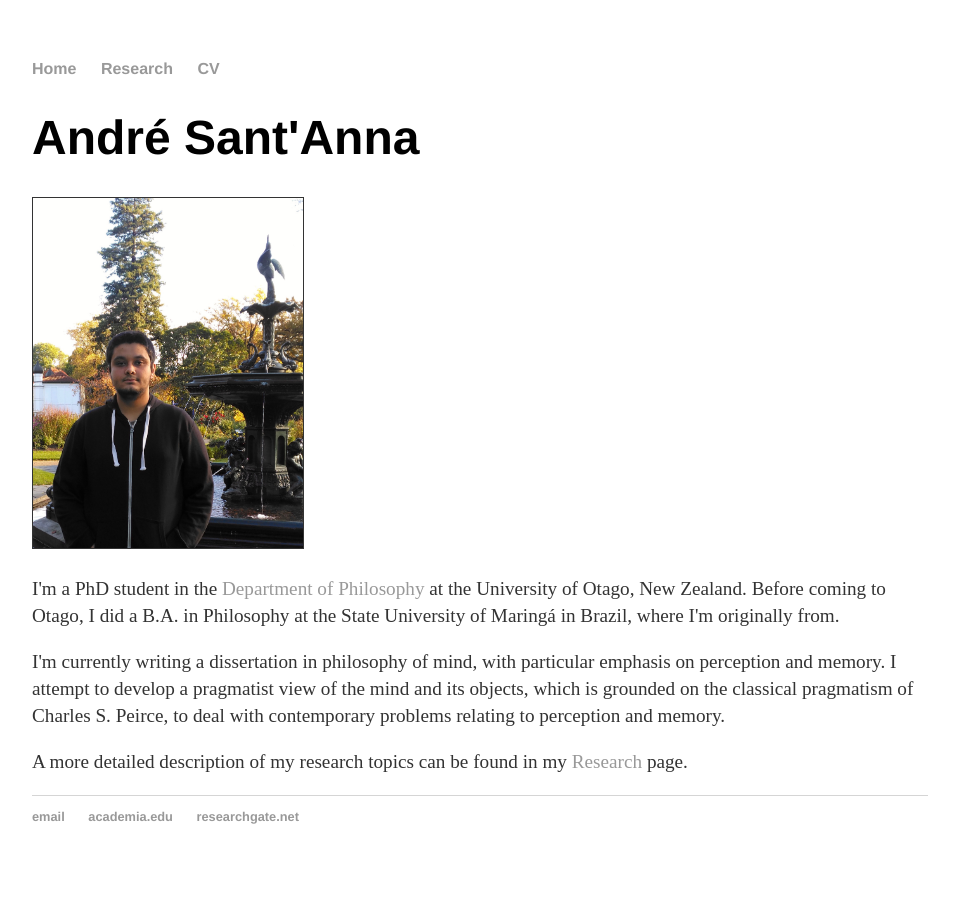
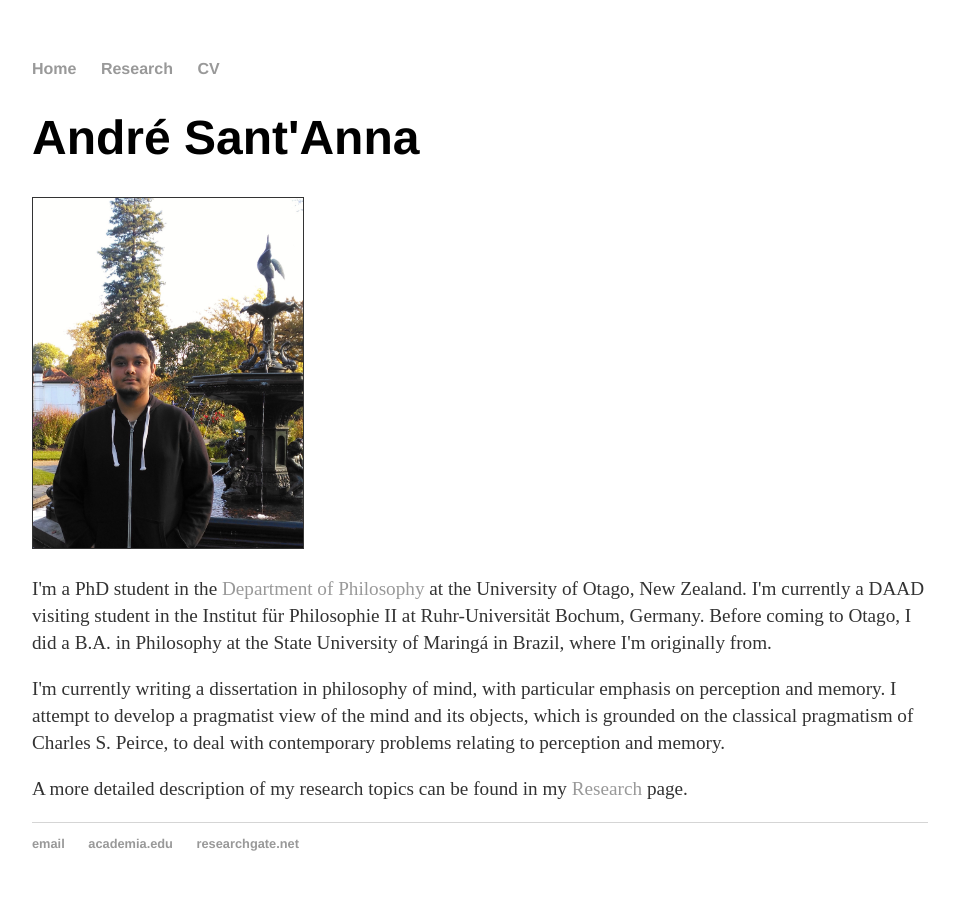
Before and after one commit to andresantanna/andresantanna.github.io, a Jekyll site: the page built from index.html, in a window 1280 px wide. Shown: the whole page, without its empty margins (160-1119 px from the left). Built offline with Jekyll 4.4.1, drawn with Linux system fonts in a browser that asks for light colours; comment, search, counter and statistics services are not loaded.

Commit message:
Update index.html

```diff
--- a/index.html
+++ b/index.html
@@ -5,7 +5,7 @@
 <div class="blurb">
 	<h1>André Sant'Anna</h1>
 	<p style="background-color:white"> <img src="andre.jpg" height="350px" width="270px" border="1px"> </p>
-	    <p>I'm a PhD student in the <a href="http://www.otago.ac.nz/philosophy/">Department of Philosophy</a> at the University of Otago, New Zealand. Before coming to Otago, I did a B.A. in Philosophy at the State University of Maringá in Brazil, where I'm originally from.</p>
+	    <p>I'm a PhD student in the <a href="http://www.otago.ac.nz/philosophy/">Department of Philosophy</a> at the University of Otago, New Zealand. I'm currently a DAAD visiting student in the Institut für Philosophie II at Ruhr-Universität Bochum, Germany. Before coming to Otago, I did a B.A. in Philosophy at the State University of Maringá in Brazil, where I'm originally from.</p>
 <p>I'm currently writing a dissertation in philosophy of mind, with particular emphasis on perception and memory. I attempt to develop a pragmatist view of the mind and its objects, which is grounded on the classical pragmatism of Charles S. Peirce, to deal with contemporary problems relating to perception and memory.</p>
 <p>A more detailed description of my research topics can be found in my <a href="/research">Research</a> page.</p>
 
```
